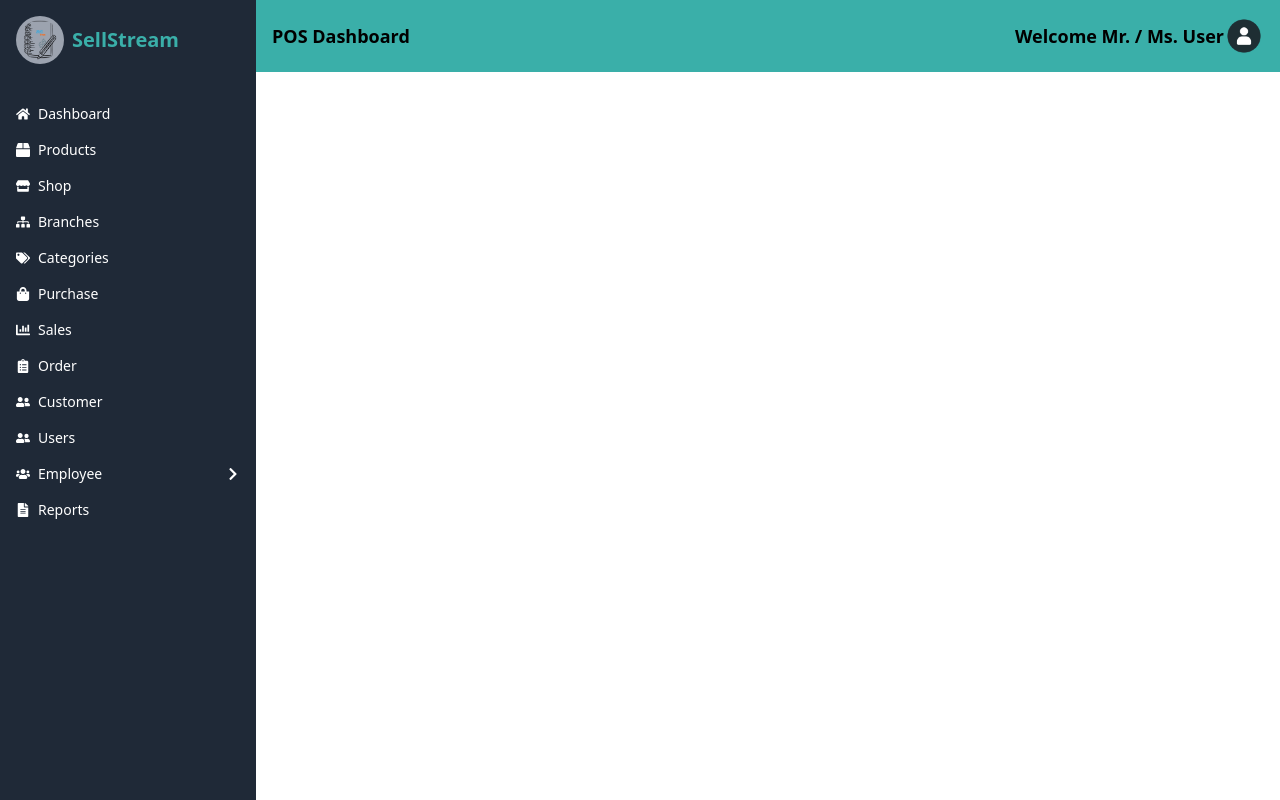
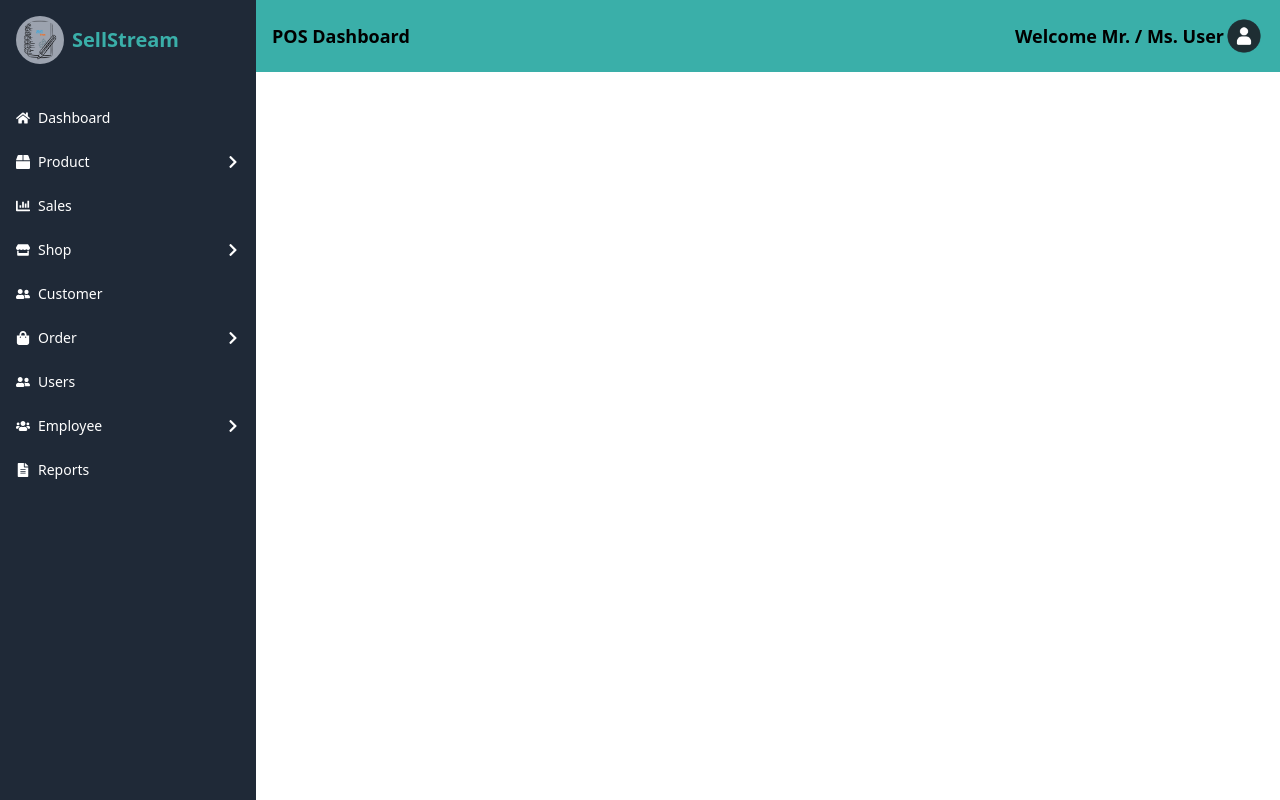
Before and after one commit to 135meherab/SellStream-front-end, a React (Vite) app: page /dashboard in a window 1280 px wide. Built offline with nearby package versions, Linux system fonts and the light colour scheme; sample sign-in values are in the browser's storage.

Commit message:
[sidebar design updated]

```diff
--- a/src/Components/Dashboard.jsx
+++ b/src/Components/Dashboard.jsx
@@ -60,43 +60,70 @@ const DashboardPage = () => {
             <FaTimes />
           </button>
         </div>
-        <ul className="py-4">
+        <ul className="py-5 space-y-2">
           <li className="px-4 py-2 hover:bg-gray-700 cursor-pointer flex items-center">
             <FaHome className="mr-2" />
             <Link to='/dashboard/main'>Dashboard</Link>
           </li>
+          <li className="group relative px-4 py-2 hover:bg-gray-700 cursor-pointer flex items-center">
+            <FaBox className="mr-2" />
+            <Link to=''>Product</Link>
+            <FaChevronRight className='ml-auto transform transition durations-300 group-hover:rotate-90' />
+           <ul className='absolute right-0 top-0  mt-0 list-none text-white rounded shadow-lg bg-gray-800 opacity-0  group-hover:opacity-100 invisible group-hover:visible transition-opacity duration-300'>
               <li className="px-4 py-2 hover:bg-gray-700 cursor-pointer flex items-center">
                     <FaBox className="mr-2" />
                     <Link to='/dashboard/products'>Products</Link>
                 </li>
                 <li className="px-4 py-2 hover:bg-gray-700 cursor-pointer flex items-center">
+                    <FaTags className="mr-2" />
+                    <Link to='/dashboard/category'>Categories</Link>
+                </li>
+           </ul>
+          </li>
+          <li className="px-4 py-2 hover:bg-gray-700 cursor-pointer flex items-center">
+            <FaChartBar className="mr-2" />
+            <Link to='/dashboard/sales'>Sales</Link>
+          </li>
+          <li className=" group relative px-4 py-2 hover:bg-gray-700 cursor-pointer flex items-center">
             <FaStore className="mr-2" />
-            <Link to='/dashboard/shop'>Shop</Link>
+            <Link to=''>Shop</Link>
+            <FaChevronRight className='ml-auto transform transition duration-300 group-hover:rotate-90'/>
+            <ul className='absolute right-0 top-0 mt-0 mr-2 text-white rounded shadow-lg bg-gray-800 opacity-0  group-hover:opacity-100 invisible group-hover:visible transition-opacity duration-300'>
+                <li className="px-4 py-2 hover:bg-gray-700 cursor-pointer flex items-center">
+                  <FaStore className="mr-2" />
+                  <Link to='/dashboard/shop'>Shops</Link>
                 </li>
                 <li className="px-4 py-2 hover:bg-gray-700 cursor-pointer flex items-center">
                   <FaSitemap className="mr-2" />
                   <Link to='/dashboard/branches'>Branches</Link>
                 </li>
+            </ul>
+
+          </li>
+
           <li className="px-4 py-2 hover:bg-gray-700 cursor-pointer flex items-center">
-            <FaTags className="mr-2" />
-            <Link to='/dashboard/category'>Categories</Link>
+            <FaUserFriends className="mr-2" />
+            <Link to='/dashboard/customer'>Customer</Link>
           </li>
+
+          <li className="group relative px-4 py-2 hover:bg-gray-700 cursor-pointer flex items-center">
+            <FaShoppingBag className="mr-2" />
+            <Link to=''>Order</Link>
+            <FaChevronRight className='ml-auto transform transition duration-300 group-hover:rotate-90'/>
+            <ul className='absolute right-0 top-0 mt-0 mr-2 text-white rounded shadow-lg bg-gray-800 opacity-0  group-hover:opacity-100 invisible group-hover:visible transition-opacity duration-300'>
                 <li className="px-4 py-2 hover:bg-gray-700 cursor-pointer flex items-center">
                   <FaShoppingBag className="mr-2" />
                   <Link to='/dashboard/purchase'>Purchase</Link>
                 </li>
                 <li className="px-4 py-2 hover:bg-gray-700 cursor-pointer flex items-center">
-            <FaChartBar className="mr-2" />
-            <Link to='/dashboard/sales'>Sales</Link>
+                  <FaClipboardList className="mr-2" />
+                  <Link to='/dashboard/order'>Orders List</Link>
                 </li>
-          <li className="px-4 py-2 hover:bg-gray-700 cursor-pointer flex items-center">
-            <FaClipboardList className="mr-2" />
-            <Link to='/dashboard/order'>Order</Link>
+            </ul>
           </li>
-          <li className="px-4 py-2 hover:bg-gray-700 cursor-pointer flex items-center">
-            <FaUserFriends className="mr-2" />
-            <Link to='/dashboard/customer'>Customer</Link>
-          </li>
+
+
+
           <li className="px-4 py-2 hover:bg-gray-700 cursor-pointer flex items-center">
             <FaUserFriends className="mr-2" />
             <Link to='/dashboard/user'>Users</Link>
```
Lines whose indentation alone changed are shown as unchanged.
